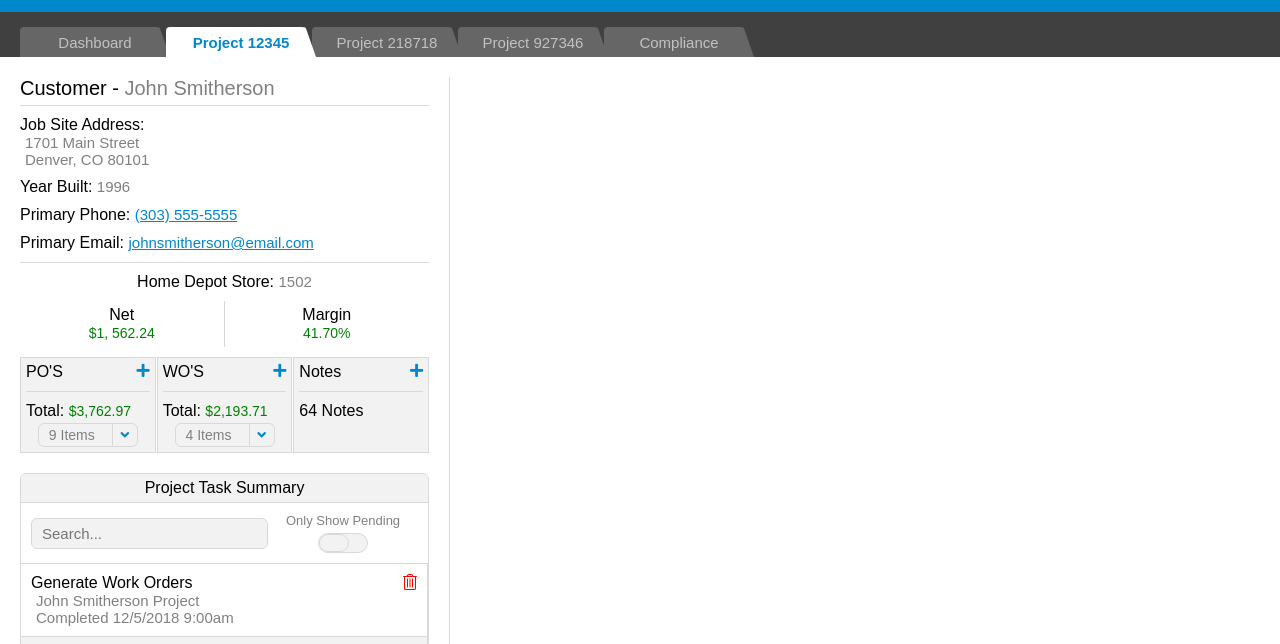
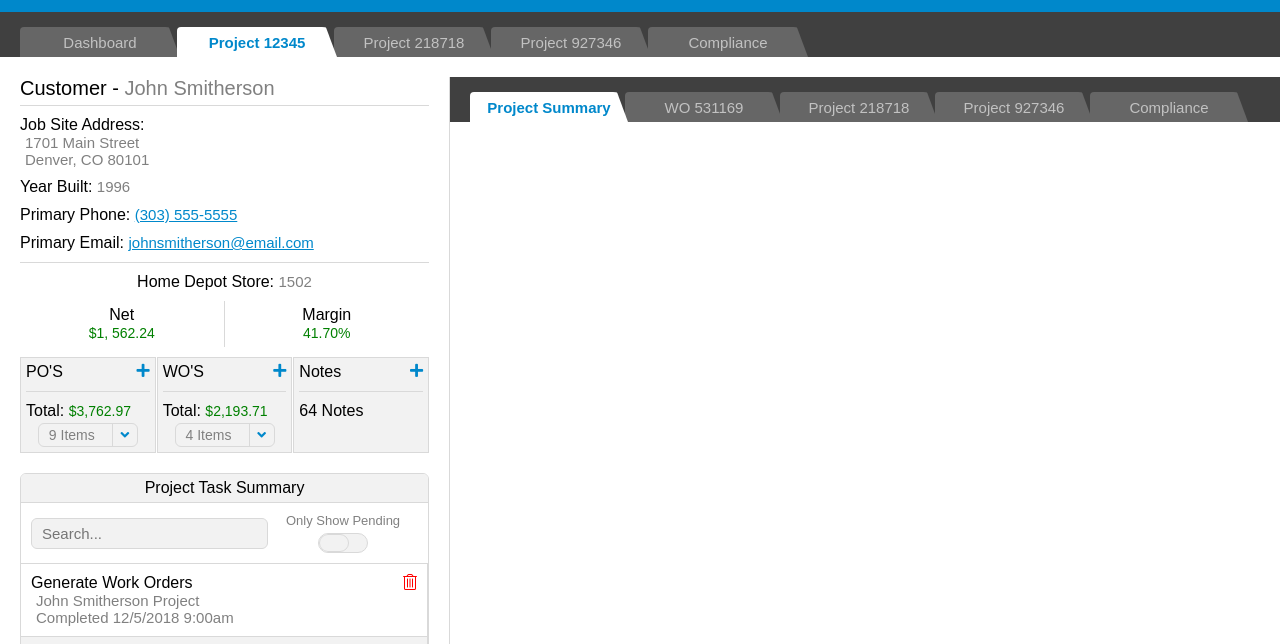
Before and after one commit to idotheinternet/tab-demo, a website: page app/index.html in a window 1280 px wide. Shown: the part 108-752 px from the top of the page. Drawn offline with Linux system fonts and the light colour scheme.

Commit message:
add sub tabs

```diff
--- a/app/index.css
+++ b/app/index.css
@@ -90,7 +90,7 @@
     border-right: none;
     padding-right: 0px;
 }
-#tabs {
+.tabs {
     display: inline-flex;
     width: 100%;
     height: 45px;
@@ -104,7 +104,7 @@
     display: flex;
     justify-content: center;
     align-items: center;
-    width: 150px;
+    width: 160px;
     height: 30px;
     top: 15px;
     background-color: #666666;
@@ -122,17 +122,17 @@
     z-index: 1;
     font-weight: bold;
 }
-#tabs .tab:nth-child(2) {
-    transform: translateX(-4px);
+.tabs .tab:nth-child(2) {
+    transform: translateX(-3px);
 }
-#tabs .tab:nth-child(3) {
-    transform: translateX(-8px);
+.tabs .tab:nth-child(3) {
+    transform: translateX(-6px);
 }
-#tabs .tab:nth-child(4) {
+.tabs .tab:nth-child(4) {
+    transform: translateX(-9px);
+}
+.tabs .tab:nth-child(5) {
     transform: translateX(-12px);
-}
-#tabs .tab:nth-child(5) {
-    transform: translateX(-16px);
 }
 #main {
     display: inline-flex;
@@ -160,6 +160,9 @@
     width: calc(100% - 450px);
     height: auto;
     padding: 20px;
+    padding-top: 0px;
+    padding-left: 0px;
+    padding-right: 0px;
 }
 .label {
     width: 100%;
--- a/app/index.html
+++ b/app/index.html
@@ -28,12 +28,12 @@
                 <span class="item"><i class="fas fa-user-shield"></i>ADMINISTRATOR</span>
             </div>
         </div>
-        <div id="tabs">
-            <div class="tab" data-index="0">Dashboard</div>
-            <div class="tab active" data-index="1" data-info="12345">Project 12345</div>
-            <div class="tab" data-index="2" data-info="218718">Project 218718</div>
-            <div class="tab" data-index="3" data-info="927346">Project 927346</div>
-            <div class="tab" data-index="4">Compliance</div>
+        <div class="tabs">
+            <div class="tab top" data-index="0">Dashboard</div>
+            <div class="tab top active" data-index="1" data-info="12345">Project 12345</div>
+            <div class="tab top" data-index="2" data-info="218718">Project 218718</div>
+            <div class="tab top" data-index="3" data-info="927346">Project 927346</div>
+            <div class="tab top" data-index="4">Compliance</div>
         </div>
         <div id="main">
             <div id="left">
@@ -170,7 +170,13 @@
                 </div>
             </div>
             <div id="right">
-
+                <div class="tabs">
+                    <div class="tab sub active" data-index="0">Project Summary</div>
+                    <div class="tab sub" data-index="1">WO 531169</div>
+                    <div class="tab sub" data-index="2">Project 218718</div>
+                    <div class="tab sub" data-index="3">Project 927346</div>
+                    <div class="tab sub" data-index="4">Compliance</div>
+                </div>
             </div>
         </div>
         <div id="footer"></div>
--- a/app/index.js
+++ b/app/index.js
@@ -35,7 +35,8 @@ function showInfo(data) {
     while(i--) names[i].textContent = info.name + " Project";
 }
 initTabs("item");
-initTabs("tab");
+initTabs("top");
+initTabs("sub");
 document.getElementById("pill").onclick = function() {
     !this.classList.contains("active") ? this.classList.add("active") : this.classList.remove("active");
 }
```
